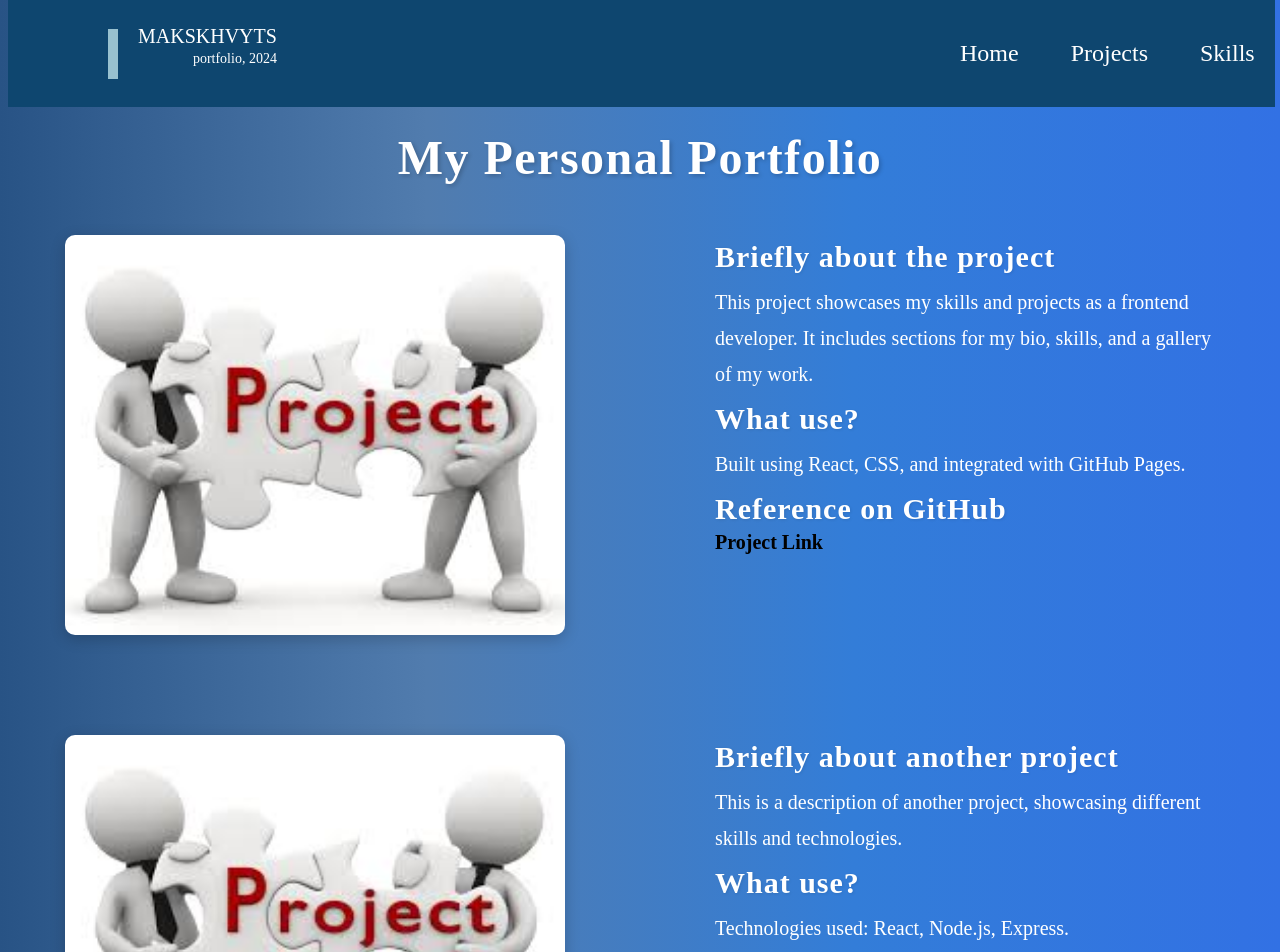
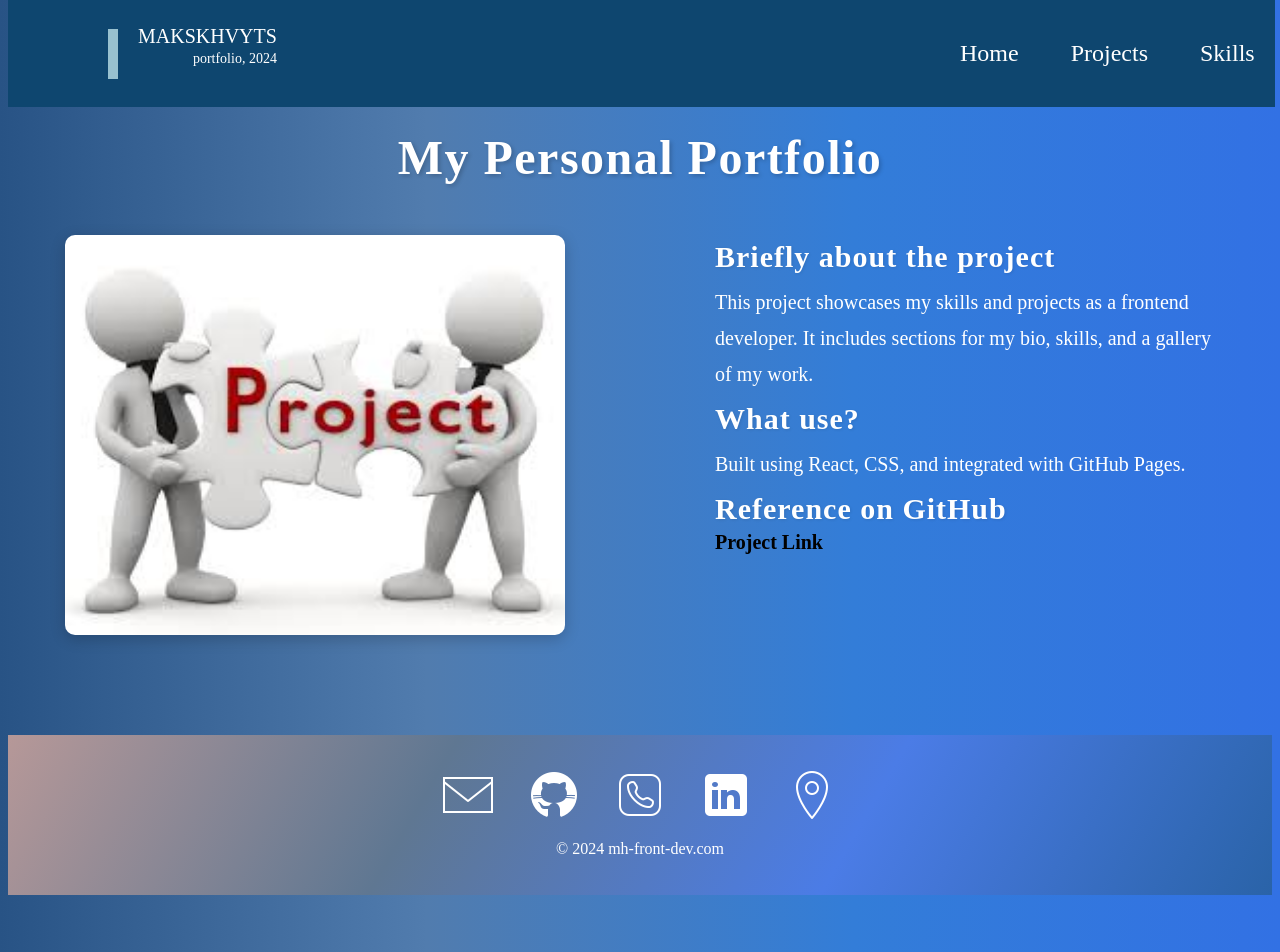
Before and after one commit to makskhv21/myWebSite, a React (Create React App) app: page /Projects/1 in a window 1280 px wide. Shown: the top 952 px of the page. Built offline with nearby package versions, Linux system fonts and the light colour scheme; the HTML template or start-up script is replaced by a standard one.

Commit message:
Add the first projects

```diff
--- a/src/components/pages/Project.js
+++ b/src/components/pages/Project.js
@@ -1,15 +1,20 @@
-import "./Project.css";
-
-import projectsData from "./projectsData";
-import ProjectDescription from "./ProjectDescription"
+import React from 'react';
+import { useParams } from 'react-router-dom';
+import projectsData from './projectsData'; // Assuming you store the project data in a separate file
+import ProjectDescription from './ProjectDescription';
 
 function Project() {
+    const { id } = useParams();
+    const project = projectsData.find(p => p.id === parseInt(id));
+
+    if (!project) {
+        return <div>Project not found</div>;
+    }
+
     return (
         <main>
             <h1 className="header-name">My Personal Portfolio</h1>
-            {projectsData.map(project => (
-                <ProjectDescription key={project.id} project={project} />
-            ))}
+            <ProjectDescription project={project} />
         </main>
     );
 }
--- a/src/components/pages/ProjectDescription.js
+++ b/src/components/pages/ProjectDescription.js
@@ -1,3 +1,5 @@
+import "./Project.css";
+
 function ProjectDescription({ project }) {
     return (
         <div className="project-container">
--- a/src/components/pages/Projects/Projects.js
+++ b/src/components/pages/Projects/Projects.js
@@ -1,10 +1,10 @@
 import "./Projects.css";
-
 import projectImage from "./img/project.jpg";
+import { Link } from 'react-router-dom';
 
 const projectsData = [
-    { id: 1, title: "Project 1", tech: "React, Node.js" },
-    { id: 2, title: "Project 2", tech: "React, Node.js" },
+    { id: 1, title: "Spotify-clone", tech: "React, React Router DOM, TailwindCSS; Swiper, Axios, React Icons" },
+    { id: 2, title: "Guess-word-gallows", tech: "React, TypeScript, Styled Components" },
     { id: 3, title: "Project 3", tech: "React, Node.js" },
     { id: 4, title: "Project 4", tech: "React, Node.js" },
     { id: 5, title: "Project 5", tech: "React, Node.js" },
@@ -19,9 +19,9 @@ function Projects() {
                 <div className="container-projects">
                     {projectsData.map(project => (
                         <div className="project" key={project.id}>
-                            <a href={`/Projects/${project.id}`}>
+                            <Link to={`/projects/${project.id}`}>
                                 <img src={projectImage} alt={project.title} className="project-image" />
-                            </a>
+                            </Link>
                             <h3 className="project-name">{project.title}</h3>
                             <p className="project-desc">Technology: {project.tech}</p>
                         </div>
```
